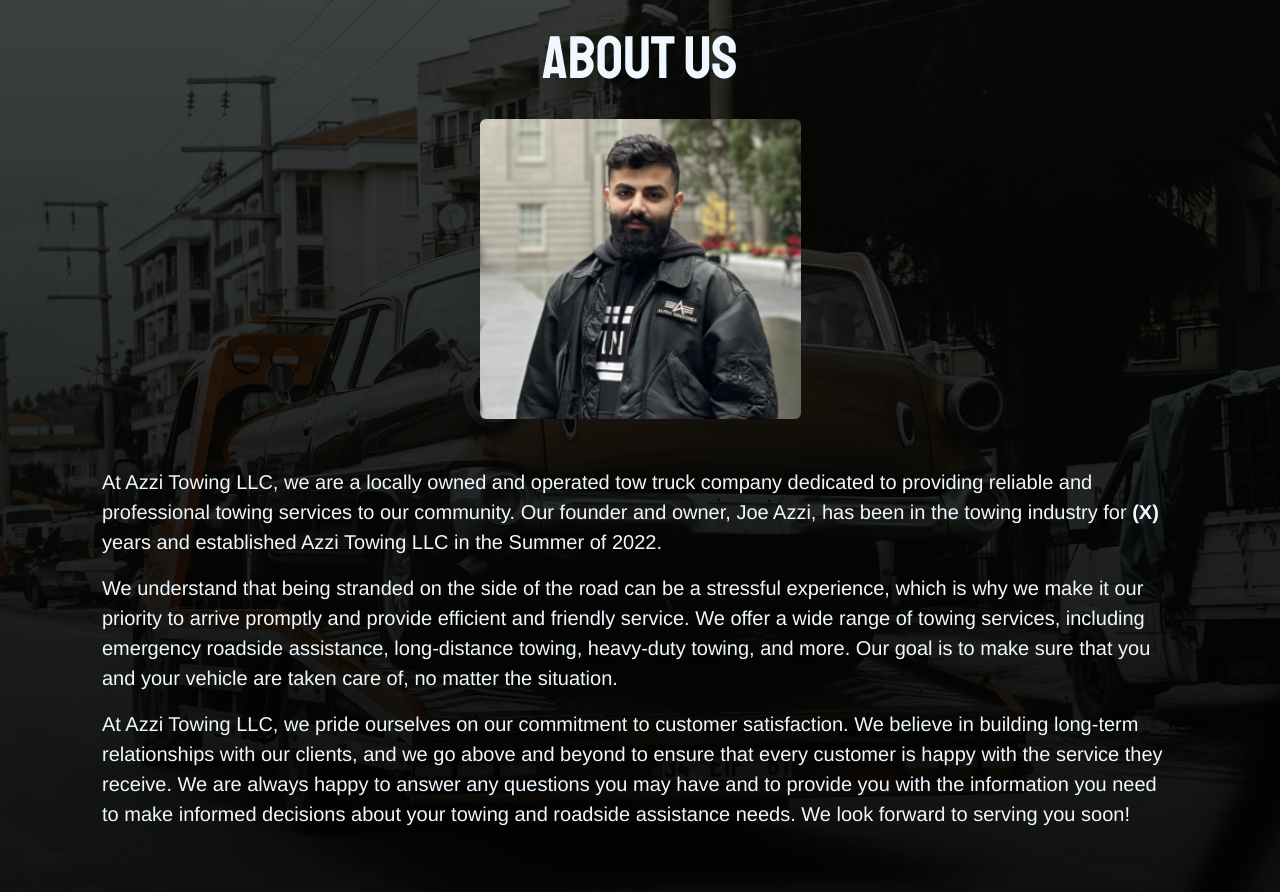
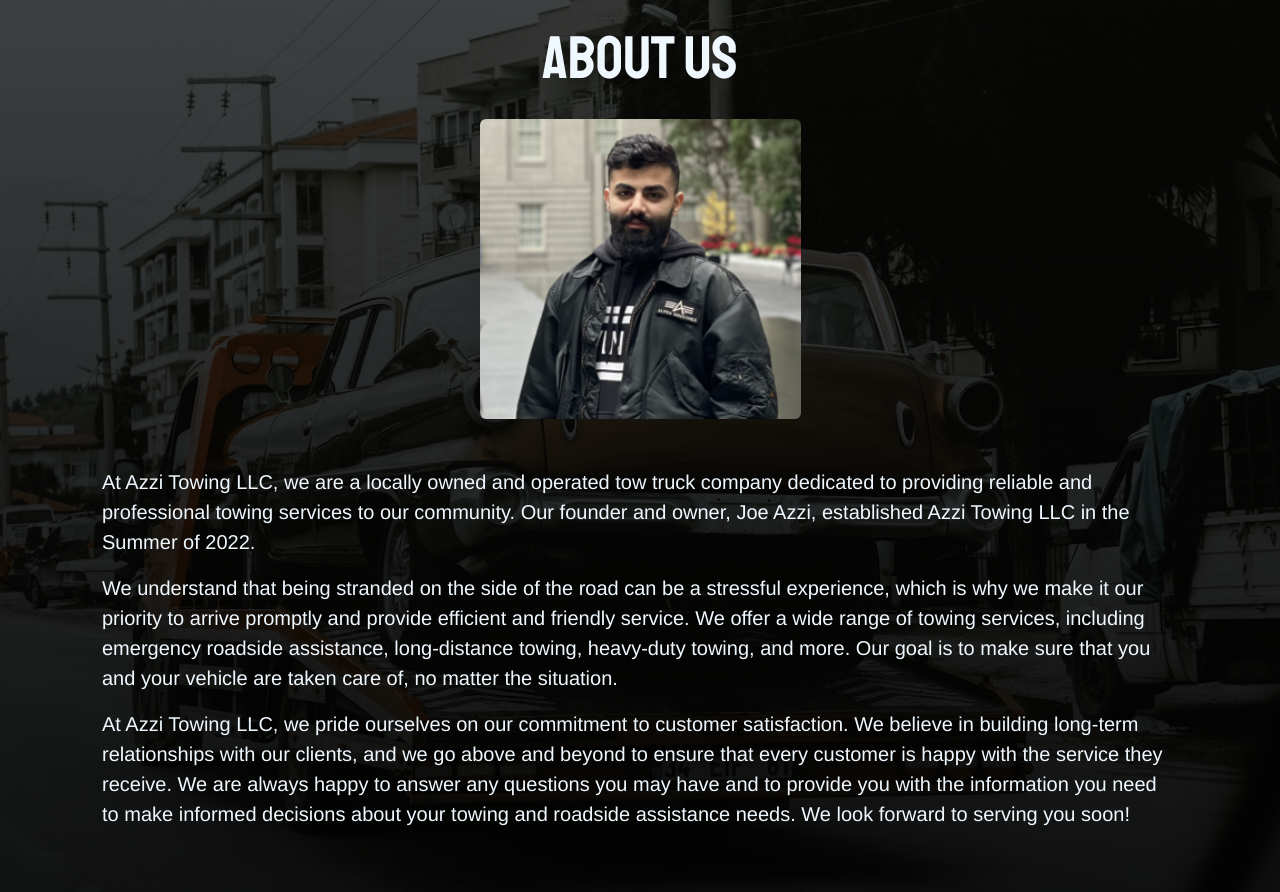
Before and after one commit to jamesbeegen/azziTowing, a Flask app: page / in a window 1280 px wide. Shown: the part 1862-2754 px from the top of the page. Run offline with Flask 3, Linux system fonts and the light colour scheme; some libraries are stand-ins or nearby versions.

Commit message:
Fixed about us verbiage

```diff
--- a/templates/index.html
+++ b/templates/index.html
@@ -72,7 +72,7 @@
         </div>
         <div class="row mt-5">
             <div id="about-us-text" class="mx-auto mb-5" style="max-width: 1100px;">
-                <p class="text-aboutus" > At Azzi Towing LLC, we are a locally owned and operated tow truck company dedicated to providing reliable and professional towing services to our community. Our founder and owner, Joe Azzi, has been in the towing industry for <b>(X)</b> years and established Azzi Towing LLC in the Summer of 2022.</p>
+                <p class="text-aboutus" > At Azzi Towing LLC, we are a locally owned and operated tow truck company dedicated to providing reliable and professional towing services to our community. Our founder and owner, Joe Azzi, established Azzi Towing LLC in the Summer of 2022.</p>
                 <p class="text-aboutus"> We understand that being stranded on the side of the road can be a stressful experience, which is why we make it our priority to arrive promptly and provide efficient and friendly service. We offer a wide range of towing services, including emergency roadside assistance, long-distance towing, heavy-duty towing, and more. Our goal is to make sure that you and your vehicle are taken care of, no matter the situation. </p>
                 <p class="text-aboutus"> At Azzi Towing LLC, we pride ourselves on our commitment to customer satisfaction. We believe in building long-term relationships with our clients, and we go above and beyond to ensure that every customer is happy with the service they receive. We are always happy to answer any questions you may have and to provide you with the information you need to make informed decisions about your towing and roadside assistance needs. We look forward to serving you soon!</p>
             </div>
```
